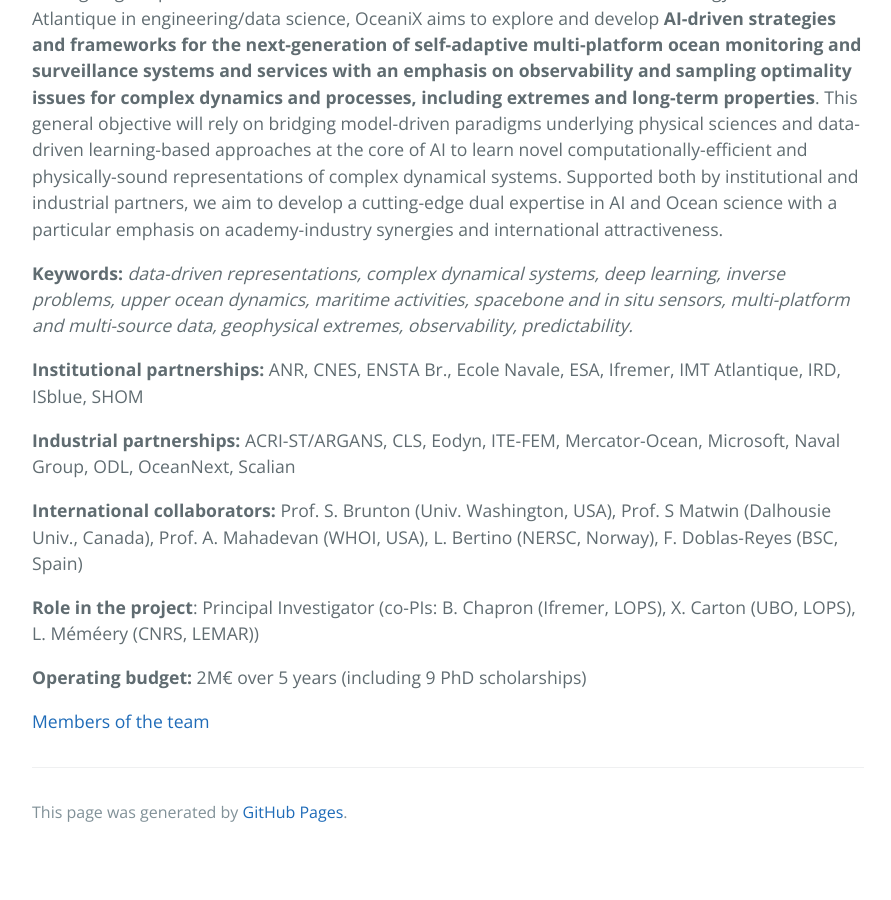
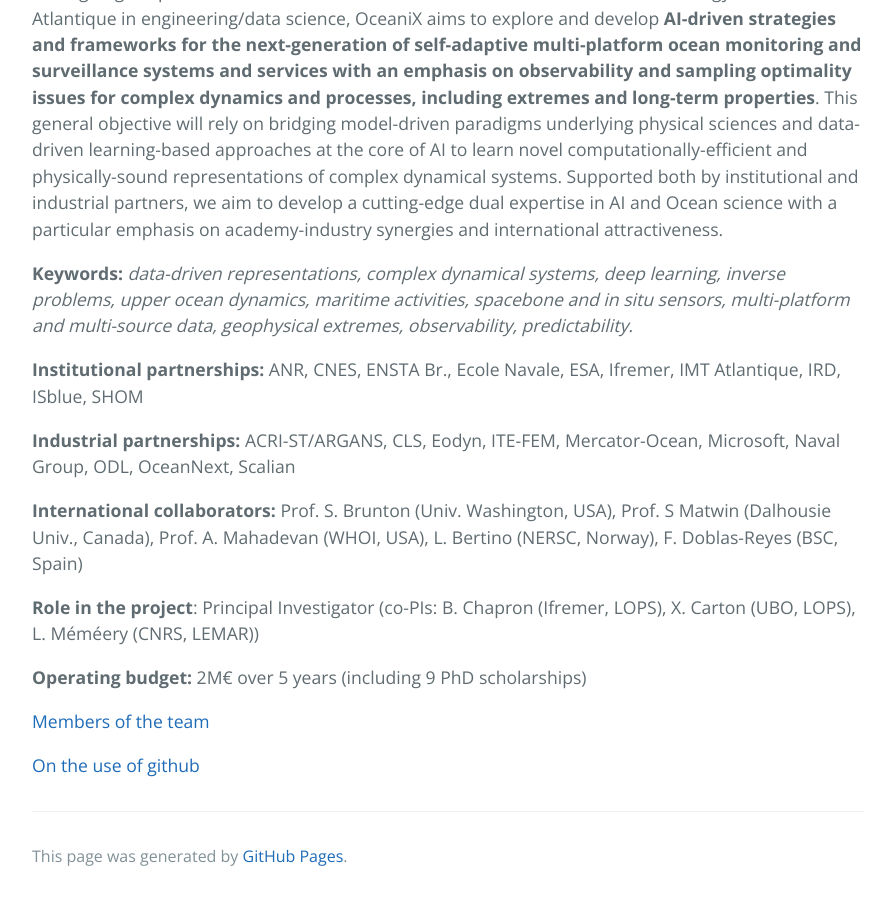
Before and after one commit to CIA-Oceanix/CIA-Oceanix.github.io, a Jekyll site: the page built from index.md, in a window 1280 px wide and 900 px high, scrolled down 1113 px. Shown: the whole window, without its empty margins (192-1083 px from the left). Built offline with Jekyll 4.4.1, drawn with Linux system fonts in a browser that asks for light colours; before the commit the page ends 1969 px from its top, so only the background shows below that.

Commit message:
Update index.md

```diff
--- a/index.md
+++ b/index.md
@@ -23,3 +23,5 @@ Covering more than 70% of earth’s surface, the oceans, especially the upper oc
 
 
 [Members of the team](./member.html)
+
+[On the use of github](./git.html)
```
